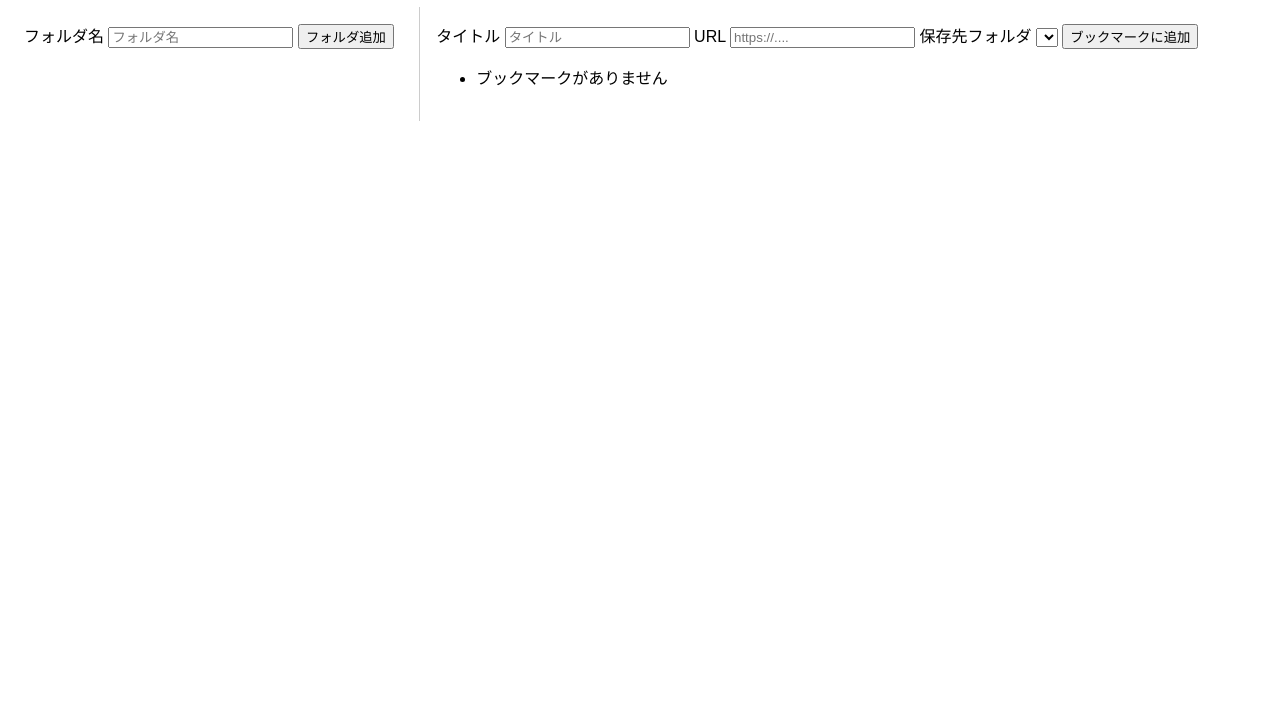
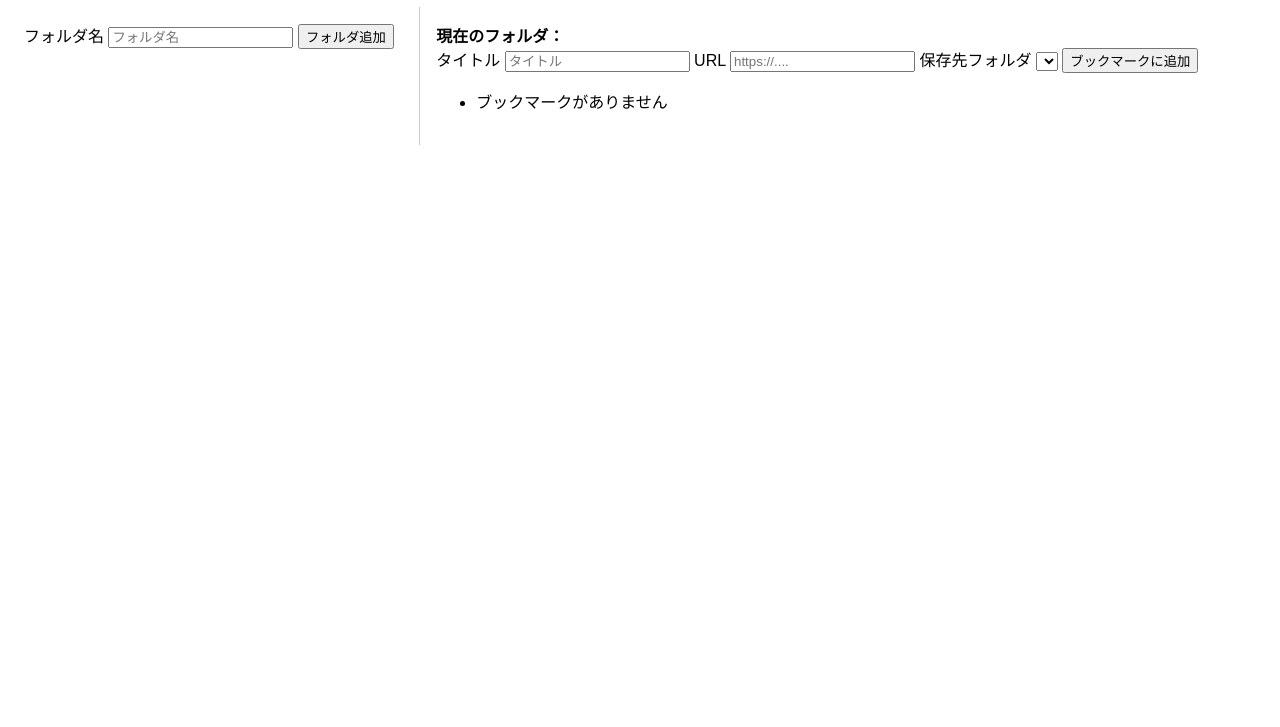
Before and after one commit to nasuka01/myBookmark, a plain HTML site: page index.html in a window 1280 px wide. Shown: the part 73-800 px from the top of the page. Drawn offline with Linux system fonts and the light colour scheme.

Commit message:
ポインター追加、現在選択フォルダ項目追加

```diff
--- a/css/styles.css
+++ b/css/styles.css
@@ -17,6 +17,14 @@ body {
   padding: 1rem;
 }
 
+#folder-list{
+  cursor: pointer;
+}
+
+#current-folder-name{
+  font-weight: bold;
+}
+
 @media (max-width: 768px) {
   #app {
     flex-direction: column; /* 縦並びに切り替え */
--- a/index.html
+++ b/index.html
@@ -19,7 +19,7 @@
       </div>
 
       <div class="right">
-        <div id="current-folder-name"></div>
+        <div id="current-folder-name"><span>現在のフォルダ：</span></div>
 
         <label for="bm-title">タイトル</label>
         <input type="text" placeholder="タイトル" id="bm-title" />
```
